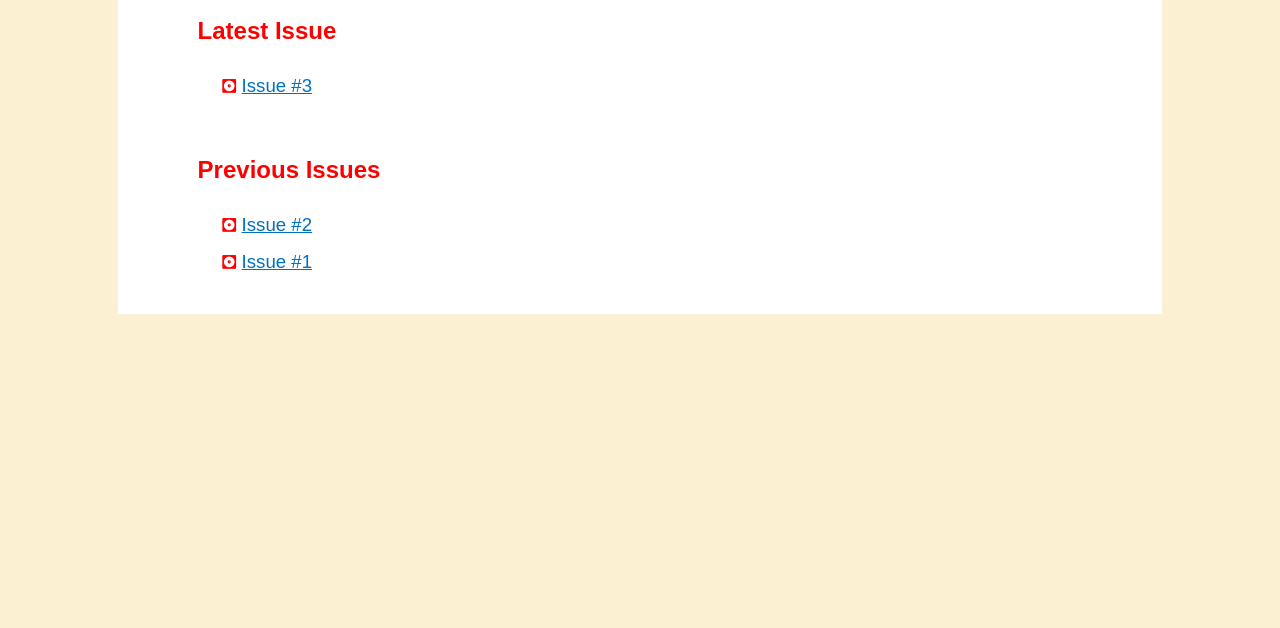
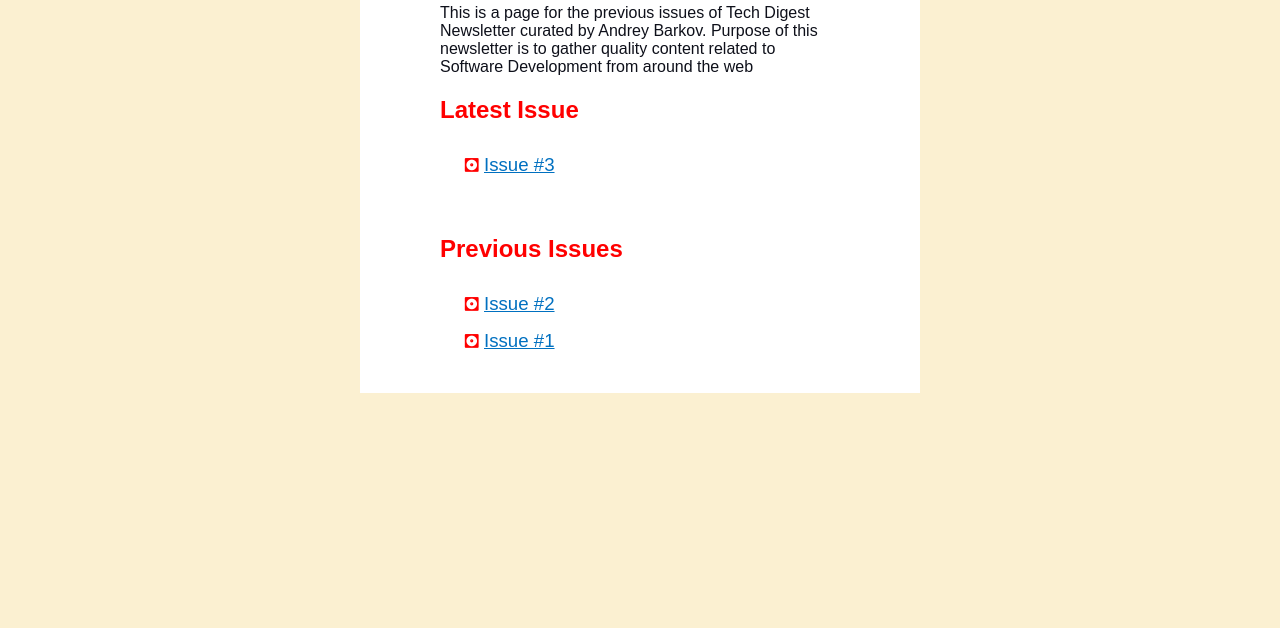
Before and after one commit to AndreyBarkov/TechDigestNewsletter, a plain HTML site: page index.html in a window 1280 px wide. Shown: the part 172-800 px from the top of the page. Drawn offline with Linux system fonts and the light colour scheme.

Commit message:
fix index width

```diff
--- a/index.html
+++ b/index.html
@@ -11,7 +11,7 @@
             padding: 20px 80px;
             background: #FFF;
             margin: 20px auto;
-            width: 70%;
+            max-width: 400px;
         }
 
         h1 {
```
